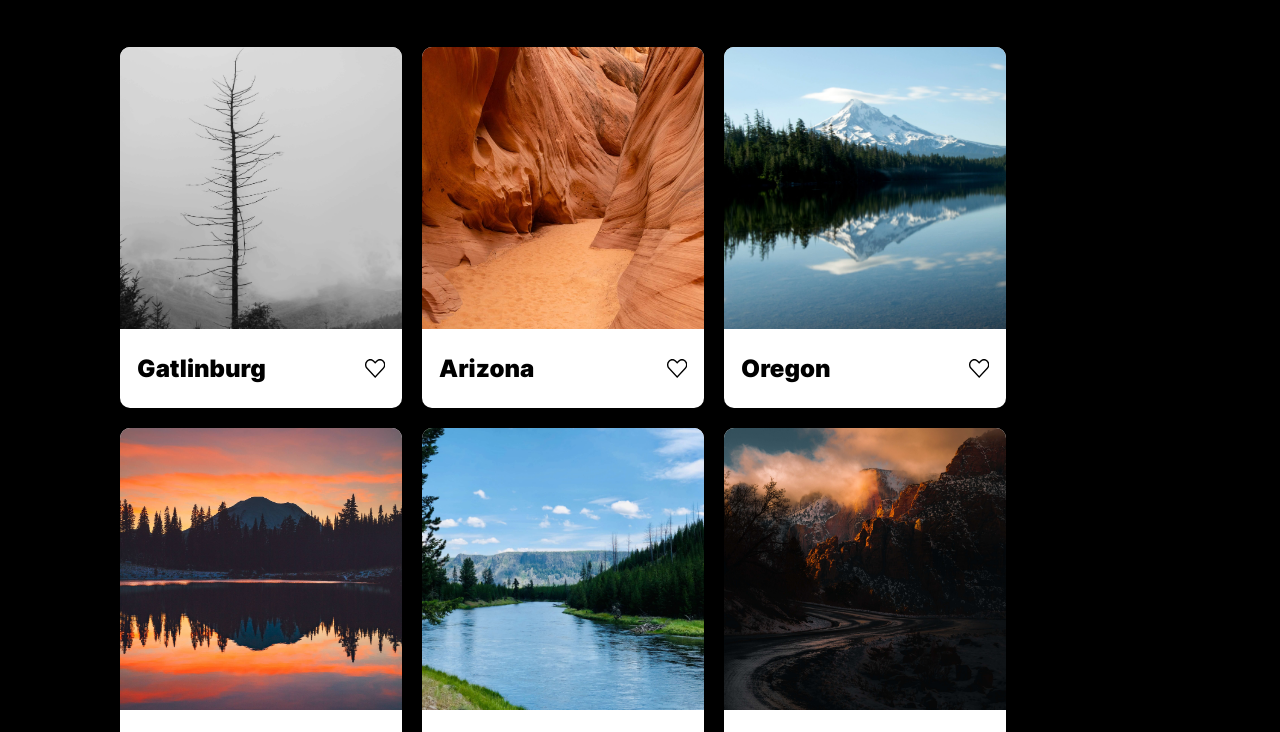
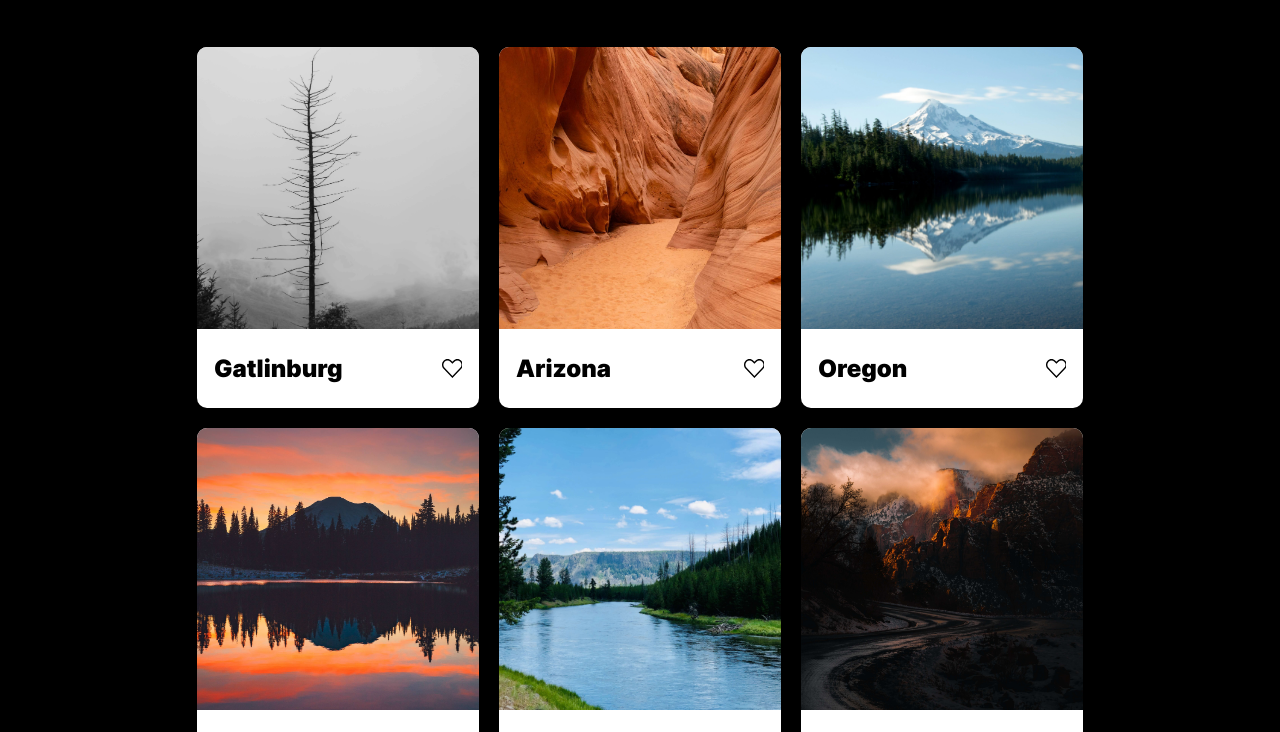
Before and after one commit to vinb18/web_project_around, a plain HTML site: page index.html in a window 1280 px wide. Shown: the part 288-1020 px from the top of the page. Drawn offline with Linux system fonts and the light colour scheme; files whose address does not match are found by name.

Commit message:
Corrección page

```diff
--- a/blocks/page/page.css
+++ b/blocks/page/page.css
@@ -6,4 +6,5 @@
     font-family: "Inter", sans-serif;
     min-width:320px;
     max-width:1280px;
+    margin:auto;
   }
--- a/index.html
+++ b/index.html
@@ -13,7 +13,6 @@
     <header class="header">
         <img class="header__logo" src="./images/vectorheader.svg" alt="Imagen Around the U.S" />
     </header>
-    <main class="content">
     <section class="profile">
         <img class="profile__image" src="./images/Jacques.png" alt="Imagen de un señor canoso con gorro rojo" />
         <div class="profile__info">
@@ -76,7 +75,6 @@
             </div>
         </div>
     </section>
-    </main>
     <footer class="footer">
         <p class="footer__copyright">© 2023 Around The U.S.</p>
     </footer>
--- a/pages/index.css
+++ b/pages/index.css
@@ -31,6 +31,11 @@
 @import url("../blocks/profile/__job/profile__job.css");
 @import url("../blocks/profile/__name/profile__name.css");
 
+* {
+    margin:0;
+    padding:0;
+}
+
 body {
     width:100%;
     height:100%;
```
Lines whose indentation alone changed are shown as unchanged.
